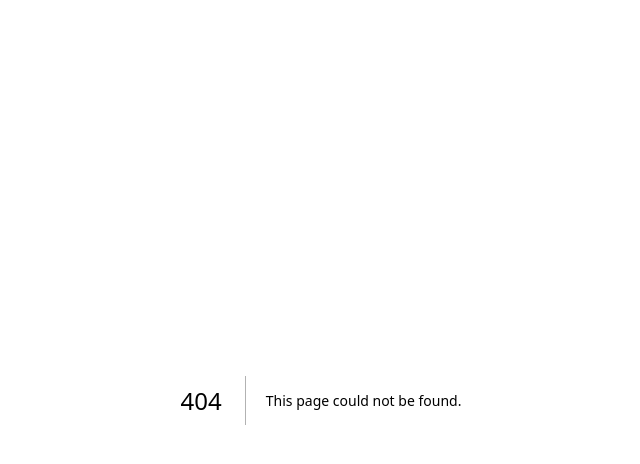
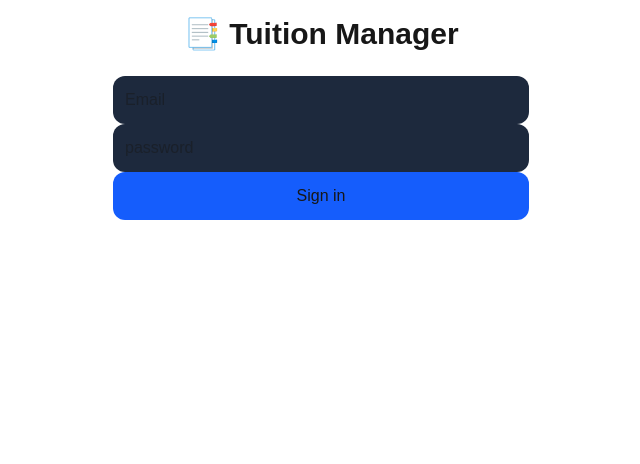
Before and after one commit to SouravTheTuitor/FeeTracker, a Next.js app: page /login in a window 1280 px wide. Before the commit this address had no page. Shown: the top 464 px of the page, without its empty margins (319-959 px from the left). Built offline with nearby package versions, Linux system fonts and the light colour scheme; no server answers.

Commit message:
Added login

```diff
--- a/app/fees/[id]/page.tsx
+++ b/app/fees/[id]/page.tsx
@@ -8,7 +8,7 @@ export default async function StudentFeesPage({
 }){
     const { id } = await params;
 
-    const { data: student, error } = await supabase
+    const { data: student} = await supabase
         .from("students")
         .select("*")
         .eq("id", id)
--- /dev/null
+++ b/app/login/page.tsx
@@ -0,0 +1,67 @@
+"use client";
+
+import { useState } from "react";
+import { useRouter } from "next/navigation";
+import { supabase } from "@/lib/supabase";
+
+export default function LoginPage() {
+    const router = useRouter();
+
+    const [email, setEmail] = useState("");
+    const [password, setPassword] = useState("");
+
+    async function handleLogin() {
+        const { data, error } =
+            await supabase.auth.signInWithPassword({
+            email,
+            password,
+        });
+
+console.log("LOGIN DATA:", data);
+console.log("LOGIN ERROR:", error);
+
+        if (error) {
+            console.error("LOGIN ERROR:", error);
+            alert(error.message);
+            return;
+        }
+
+        router.push("/");
+    }
+
+    return (
+        <main className="p-4 max-w-md mx-auto">
+            <h1 className="text-3xl font-bold mb-6 text-center">
+                📑 Tuition Manager
+            </h1>
+
+            <div>
+                <input
+                    type="email"
+                    placeholder="Email"
+                    value={email}
+                    onChange={(e) => {
+                        setEmail(e.target.value)
+                    }}
+                    className="w-full p-3 rounded-xl bg-slate-800"
+                    />
+
+                <input
+                    type="password"
+                    placeholder="password"
+                    value={password}
+                    onChange={(e) => {
+                        setPassword(e.target.value)
+                    }}
+                    className="w-full p-3 rounded-xl bg-slate-800"
+                    />
+
+                <button
+                    onClick={handleLogin}
+                    className="w-full bg-blue-600 p-3 rounded-xl">
+                        Sign in
+                    </button>
+            </div>
+        </main>
+    )
+}
--- /dev/null
+++ b/app/test-suth/page.tsx
@@ -0,0 +1,20 @@
+"use client";
+
+import { useEffect } from "react";
+import { supabase } from "@/lib/supabase";
+
+export default function TestAuth() {
+  useEffect(() => {
+    async function checkUser() {
+      const {
+        data: { user },
+      } = await supabase.auth.getUser();
+
+      console.log(user);
+    }
+
+    checkUser();
+  }, []);
+
+  return <div className="p-4">Check Console</div>;
+}
```
